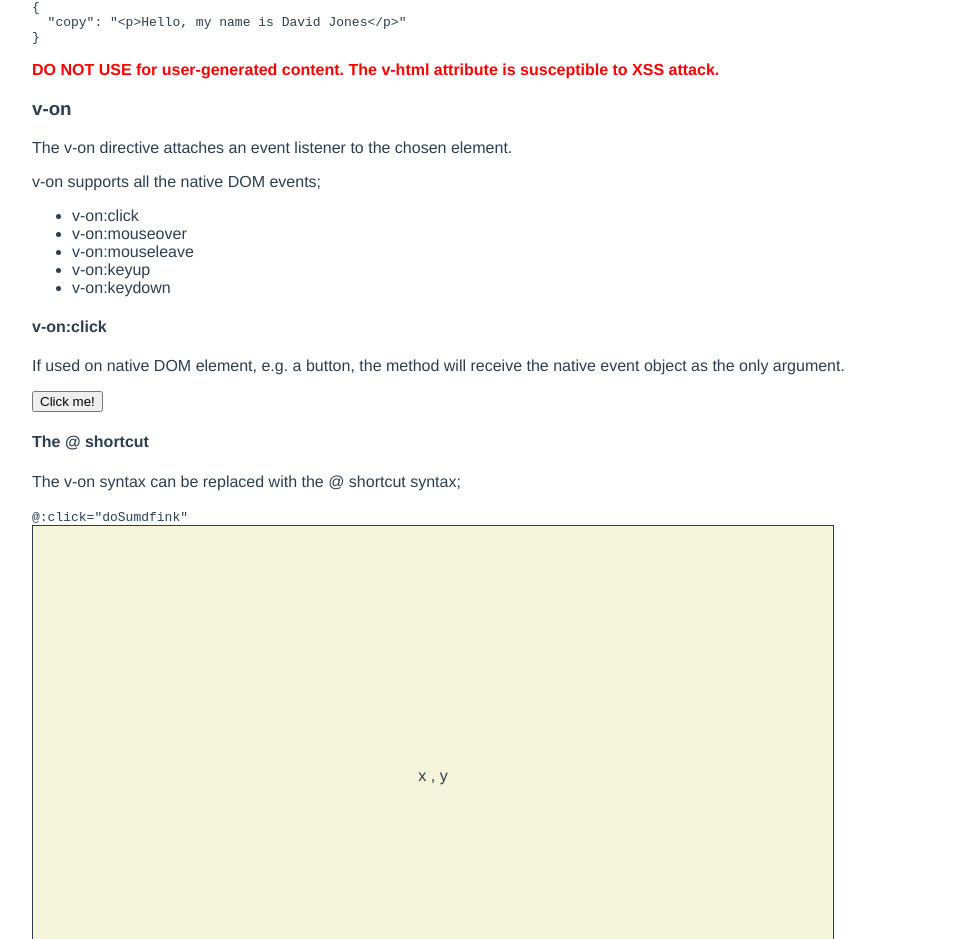
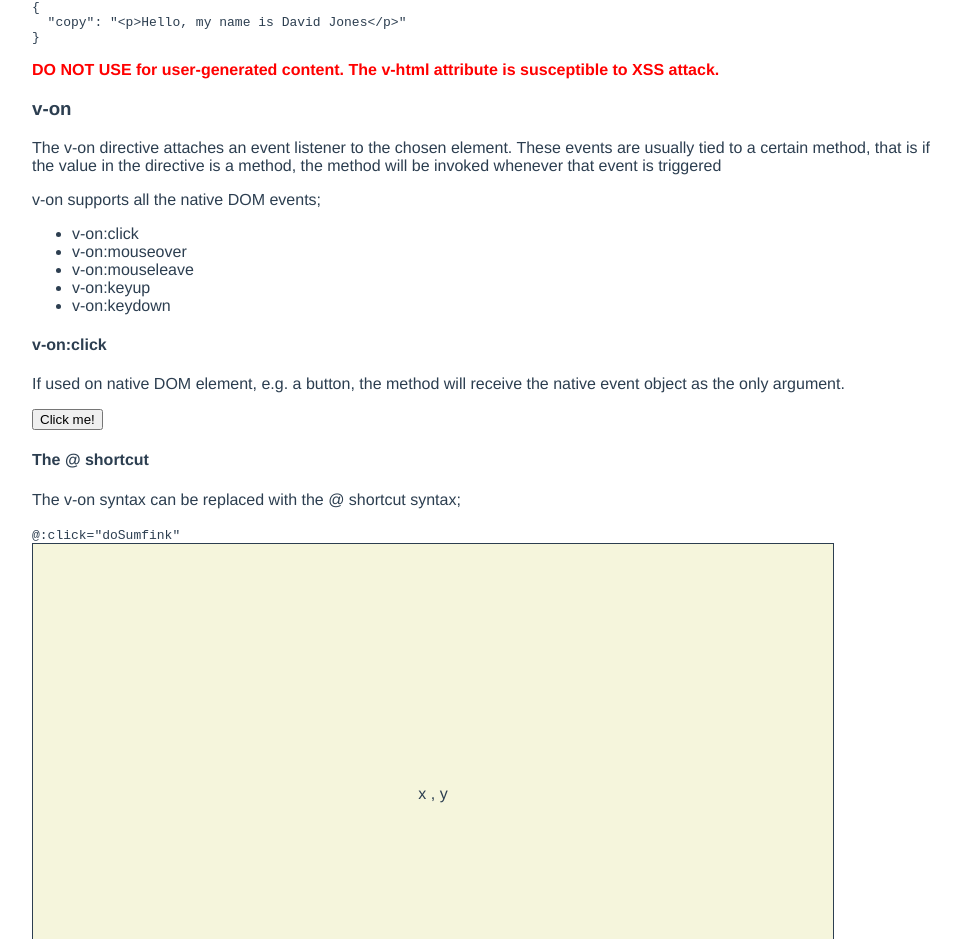
Before and after one commit to iamdcj/vues, a Vue app in the folder sandbox/: page / in a window 1280 px wide. Shown: the part 4311-5250 px from the top of the page, without its empty margins (158-1119 px from the left). Built offline with nearby package versions, Linux system fonts and the light colour scheme.

Commit message:
update v-on

```diff
--- a/sandbox/src/components/Directives/On/index.vue
+++ b/sandbox/src/components/Directives/On/index.vue
@@ -1,7 +1,7 @@
 <template>
   <div>
     <h3>v-on</h3>
-    <p>The v-on directive attaches an event listener to the chosen element.</p>
+    <p>The v-on directive attaches an event listener to the chosen element. These events are usually tied to a certain method, that is if the value in the directive is a method, the method will be invoked whenever that event is triggered</p>
 
     <p>v-on supports all the native DOM events;</p>
 
@@ -22,14 +22,14 @@
 
       <button v-on:click="handleClick">Click me!</button>
 
-      <pre>{{ $data.event }}</pre>
+      <pre v-show="event === 'click'">Event type: {{ event }}</pre>
     </div>
 
     <h4>The @ shortcut</h4>
     <p>The v-on syntax can be replaced with the @ shortcut syntax;</p>
 
     <code>
-      @:click="doSumdfink"
+      @:click="doSumfink"
     </code>
 
     <div
@@ -55,9 +55,10 @@ export default {
   },
   methods: {
     handleClick(e) {
-      this.event = e;
+      this.event = e.type;
     },
     handleHover(e) {
+      this.event = e.type;
       this.x = e.x;
       this.y = e.y;
     },
```
